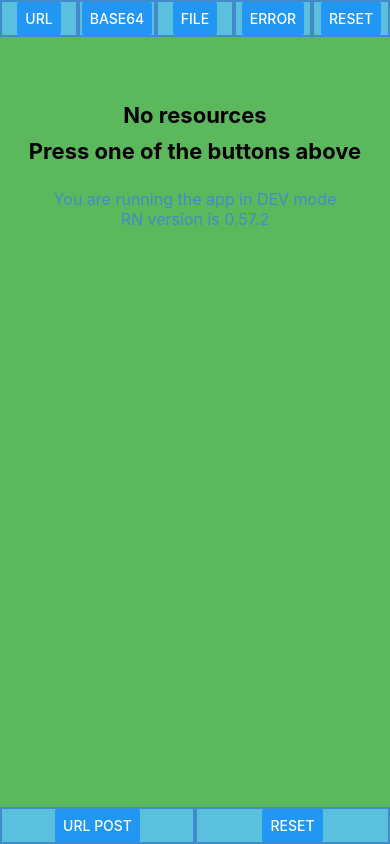
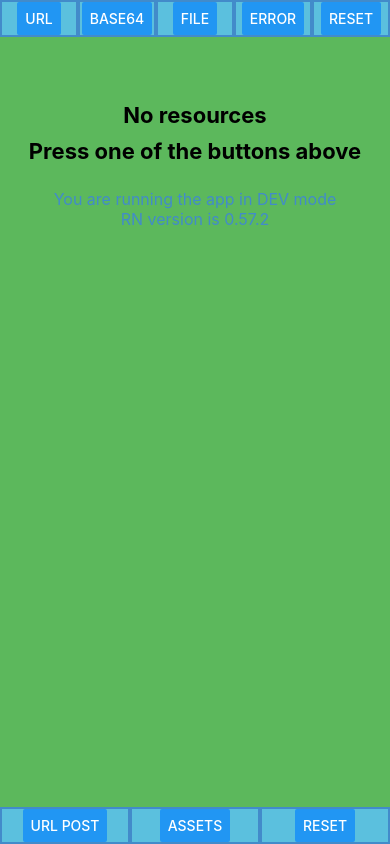
Before and after one commit to rumax/react-native-PDFView, a React Native app in the folder demo/: screen / in a window 390 px wide. Built offline with nearby package versions, Linux system fonts and the light colour scheme.

Commit message:
Handle files from assets on android

```diff
--- a/demo/src/App.js
+++ b/demo/src/App.js
@@ -69,6 +69,10 @@ export default class App extends React.Component<*, { resource?: Resource }> {
     this.setState({ resource: resources.file });
   }
 
+  setFileAssets = () => {
+    this.setState({ resource: resources.fileAssets });
+  }
+
   dataWithError = () => {
     this.setState({ resource: resources.invalid });
   }
@@ -124,6 +128,7 @@ export default class App extends React.Component<*, { resource?: Resource }> {
         />
         <View style={styles.tabs}>
           <TabButton onPress={this.setUrlPost} title="Url Post" />
+          <TabButton onPress={this.setFileAssets} title="Assets" />
           <TabButton onPress={this.resetData} title="Reset" />
         </View>
       </View>
--- a/demo/src/resources.js
+++ b/demo/src/resources.js
@@ -11,6 +11,10 @@ export type Resource = {
 };
 
 const resources: {[key: string]: Resource } = {
+  fileAssets: {
+    resource: Platform.OS === 'ios' ? 'test-pdf.pdf' : 'assets-pdf.pdf',
+    resourceType: 'file',
+  },
   file: {
     resource: Platform.OS === 'ios' ? 'test-pdf.pdf' : '/sdcard/Download/test-pdf.pdf',
     resourceType: 'file',
```
Also changed, not shown: 2 other files (tests, documents, lock files or other folders).
